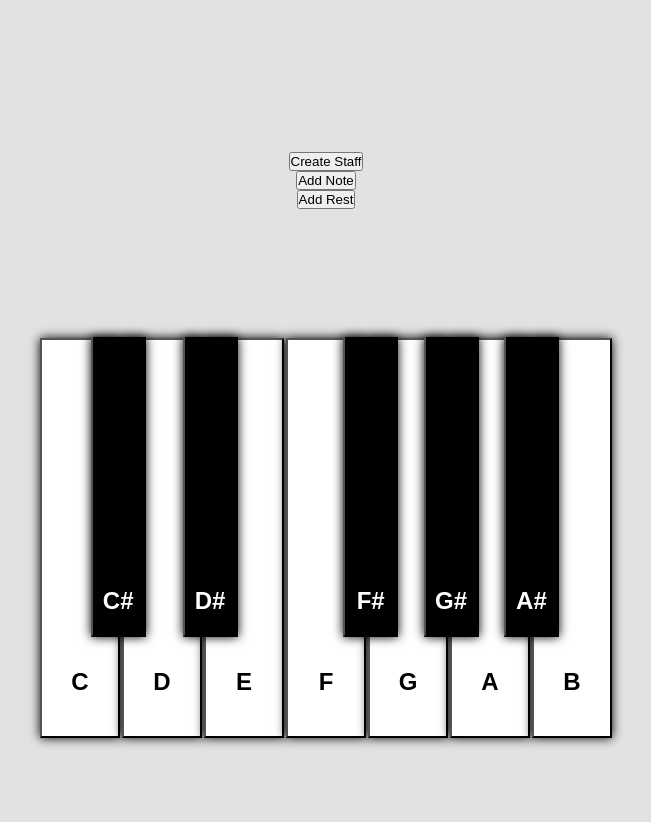
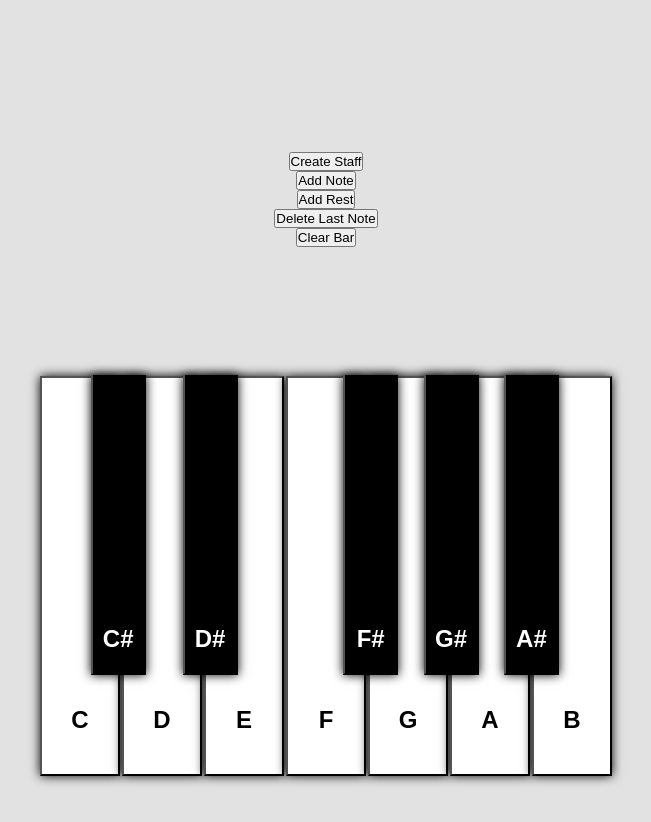
Before and after one commit to menterzj3144/cs268project2, a React (Create React App) app: page / in a window 1280 px wide. Shown: the top 822 px of the page, without its empty margins (314-965 px from the left). Built offline with nearby package versions, Linux system fonts and the light colour scheme; what vexflow would draw is missing.

Commit message:
Delete functions

```diff
--- a/src/App.css
+++ b/src/App.css
@@ -40,6 +40,10 @@ button {
 }
 
 #rest-add {
+  display: none;
+}
+
+#delete {
   display: none;
 }
 
--- a/src/App.js
+++ b/src/App.js
@@ -15,7 +15,3 @@ function App() {
 }
 
 export default App;
-
-/**
- * Need array of staves. Add notes to individual staves on click of key.
- */
--- a/src/piano.js
+++ b/src/piano.js
@@ -28,6 +28,8 @@ function clearAndDraw(staves) {
     restAdd.style.display = "none";
     const noteAdd = document.getElementById("note-add");
     noteAdd.style.display = "none"
+    const deleteMessage = document.getElementById("delete");
+    deleteMessage.style.display = "none";
 }
 
 
@@ -75,7 +77,9 @@ export function addNote(staves) {
 
         notes.push(tempnotes);
     }
+
     clearAndDraw(staves);
+
     if(n === 0) {
         if (notes[s][n].getNoteType() === "r") {
             const restAdd = document.getElementById("rest-add");
@@ -93,6 +97,41 @@ export function addNote(staves) {
             noteAdd.style.display = "block";
         }
     }
+}
+
+
+export function deleteNote(staves) {
+    if(s === 0 && n === 0) {
+        const deleteMessage = document.getElementById("delete");
+        deleteMessage.style.display = "block";
+    } else if (n === 0) {
+        if(notes[s][n] != null) {
+            notes[s][n] = new VF.StaveNote({keys: ["b/4"], duration: "qr"});
+        }
+        s--;
+        n = 3;
+        notes[s][n] = new VF.StaveNote({keys: ["b/4"], duration: "qr"});
+        clearAndDraw(staves);
+    } else {
+        n--;
+        var j;
+        for(j = n; j < 4; j++) {
+            notes[s][j] = new VF.StaveNote({keys: ["b/4"], duration: "qr"});
+        }
+        clearAndDraw(staves);
+    }
+}
+
+
+export function clearBar(staves) {
+    notes[s] = [
+        new VF.StaveNote({keys: ["b/4"],  duration: "qr"}),
+        new VF.StaveNote({keys: ["b/4"],  duration: "qr"}),
+        new VF.StaveNote({keys: ["b/4"],  duration: "qr"}),
+        new VF.StaveNote({keys: ["b/4"],  duration: "qr"})
+    ];
+    clearAndDraw(staves);
+    n = 0;
 }
 
 
--- a/src/staff.js
+++ b/src/staff.js
@@ -1,6 +1,6 @@
 import React from 'react';
 import Vex from 'vexflow';
-import {addNote, addRest} from './piano'
+import {addNote, addRest, deleteNote, clearBar} from './piano'
 
 const VF = Vex.Flow;
 var WorkspaceInformation;
@@ -50,8 +50,11 @@ export function Staff(props) {
             <button id="button" onClick={() => createStaff(props.staves)}>Create Staff</button>
             <button onClick={() => addNote(props.staves)}>Add Note</button>
             <button onClick={() => addRest(props.staves)}>Add Rest</button>
+            <button onClick={() => deleteNote(props.staves)}>Delete Last Note</button>
+            <button onClick={() => clearBar(props.staves)}>Clear Bar</button>
             <span id="note-add">Note Added!</span>
             <span id="rest-add">Rest Added!</span>
+            <span id="delete">No notes to delete.</span>
         </div>
     )
 }
```
